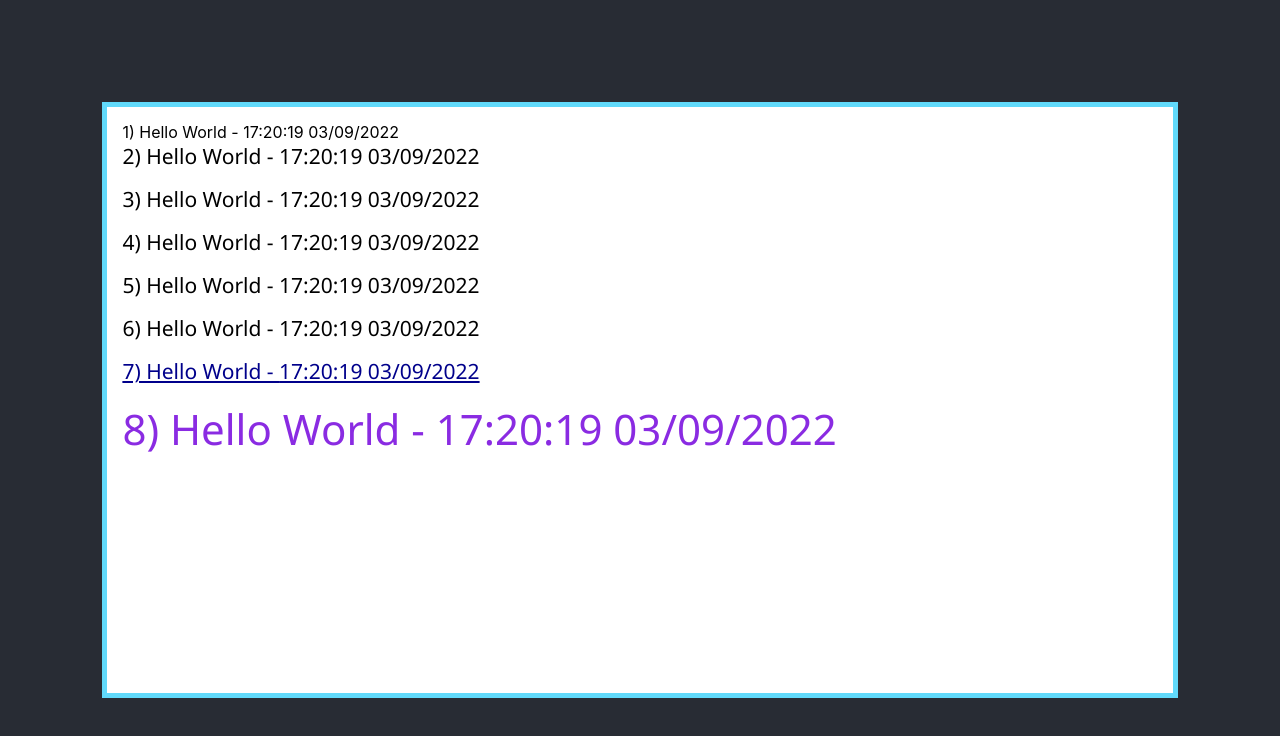
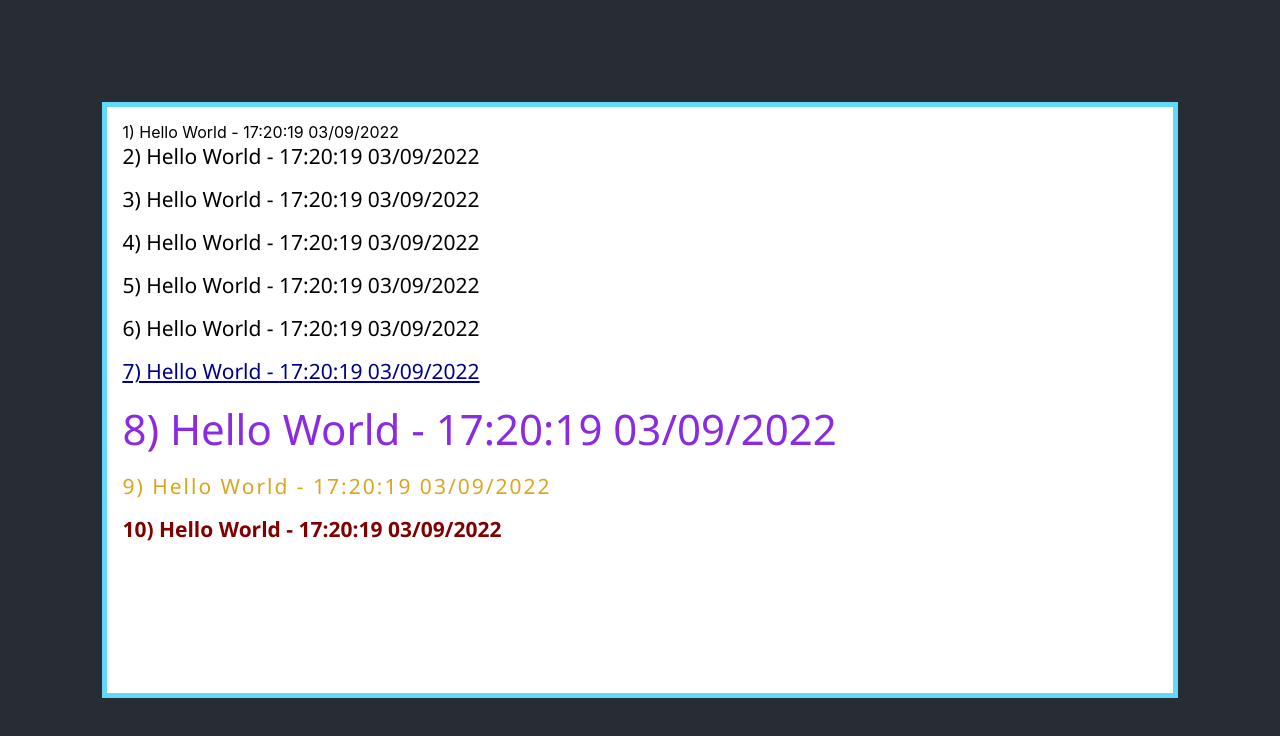
Before and after one commit to tialvesdev/curso-react-ebac, a React (Create React App) app in the folder exercise4/: page / in a window 1280 px wide. Shown: the top 736 px of the page. Built offline with nearby package versions, Linux system fonts and the light colour scheme.

Commit message:
feat: hello world 9 and 10

```diff
--- a/exercise4/src/App.js
+++ b/exercise4/src/App.js
@@ -1,5 +1,6 @@
 import "./App.css";
 import HelloWorld1 from "./components/helloWorld1/HelloWorld1";
+import HelloWorld10 from "./components/helloWorld10/HelloWorld10";
 import HelloWorld2 from "./components/helloWorld2/HelloWorld2";
 import HelloWorld3 from "./components/helloWorld3/HelloWorld3";
 import HelloWorld4 from "./components/helloWorld4/HelloWorld4";
@@ -7,6 +8,7 @@ import HelloWorld5 from "./components/helloWorld5/HelloWorld5";
 import HelloWorld6 from "./components/helloWorld6/HelloWorld6";
 import HelloWorld7 from "./components/helloWorld7/HelloWorld7";
 import HelloWorld8 from "./components/helloWorld8/HelloWorld8";
+import HelloWorld9 from "./components/helloWorld9/HelloWorld9";
 
 function App() {
 
@@ -21,6 +23,8 @@ function App() {
         <HelloWorld6/>
         <HelloWorld7/>
         <HelloWorld8/>
+        <HelloWorld9/>
+        <HelloWorld10/>
       </div>
     </div>
   );
--- /dev/null
+++ b/exercise4/src/components/helloWorld10/HelloWorld10.jsx
@@ -0,0 +1,11 @@
+import React from "react";
+import DateTime from "../utils/dateTime/DateTime";
+import './helloWorld10.style.css'
+
+const HelloWorld10 = () => {
+
+    // 10th Hello World - Styled via CSS
+    return <p className="hw10 text"> 10) Hello World - {DateTime()} </p>
+}
+
+export default HelloWorld10
--- /dev/null
+++ b/exercise4/src/components/helloWorld10/helloWorld10.style.css
@@ -0,0 +1,9 @@
+.hw10 {
+    color: maroon;
+    font-weight: 900;
+}
+
+.hw10::selection {
+    background-color: maroon;
+    color: white;
+}
--- a/exercise4/src/components/helloWorld8/HelloWorld8.jsx
+++ b/exercise4/src/components/helloWorld8/HelloWorld8.jsx
@@ -4,7 +4,7 @@ import './helloWorld8.style.css'
 
 const HelloWorld8 = () => {
 
-    // 7th Hello World - Styled via CSS
+    // 8th Hello World - Styled via CSS
     return <p className="hw8 text"> 8) Hello World - {DateTime()} </p>
 }
 
--- /dev/null
+++ b/exercise4/src/components/helloWorld9/HelloWorld9.jsx
@@ -0,0 +1,11 @@
+import React from "react";
+import DateTime from "../utils/dateTime/DateTime";
+import './helloWorld9.style.css'
+
+const HelloWorld9 = () => {
+
+    // 9th Hello World - Styled via CSS
+    return <p className="hw9 text"> 9) Hello World - {DateTime()} </p>
+}
+
+export default HelloWorld9
--- /dev/null
+++ b/exercise4/src/components/helloWorld9/helloWorld9.style.css
@@ -0,0 +1,9 @@
+.hw9 {
+    color: goldenrod;
+    letter-spacing: 2px;
+}
+
+.hw9::selection {
+    background-color: goldenrod;
+    color: white;
+}
```
